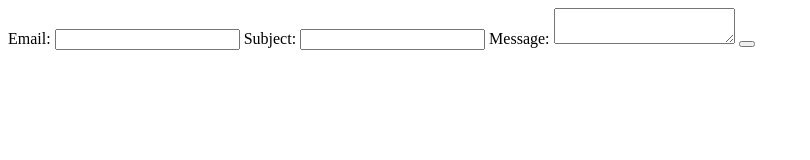
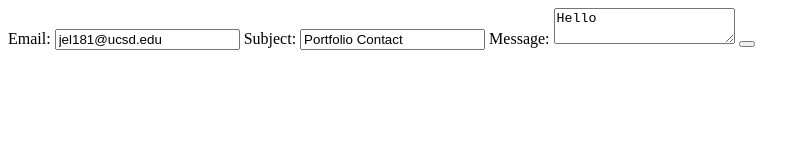
Before and after one commit to jjessicalu/portfolio, a plain HTML site: page contact/index.html in a window 1280 px wide. Shown: the whole page, without its empty margins (0-810 px from the left). Drawn offline with Linux system fonts and the light colour scheme.

Commit message:
Update index.html

```diff
--- a/contact/index.html
+++ b/contact/index.html
@@ -2,17 +2,17 @@
 
     <label>
         Email:
-        <input name="email" type="email">
+        <input name="email" type="email" value="jel181@ucsd.edu">
     </label>
 
     <label>
         Subject:
-        <input name="subject">
+        <input name="subject" value="Portfolio Contact">
     </label>
 
     <label>
         Message:
-        <textarea name="body"></textarea>
+        <textarea name="body">Hello</textarea>
     </label>
 
     <button></button>
```
